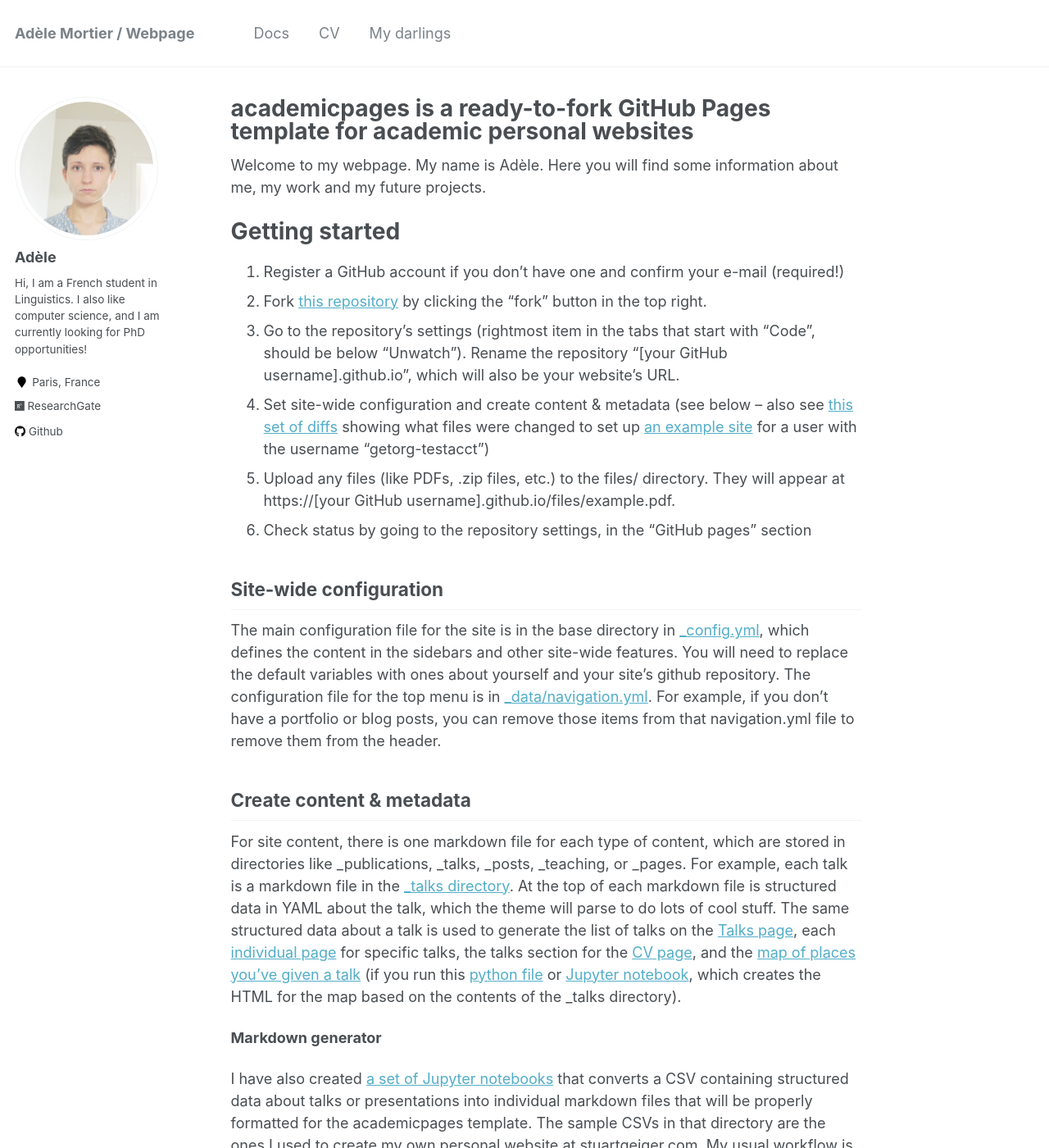
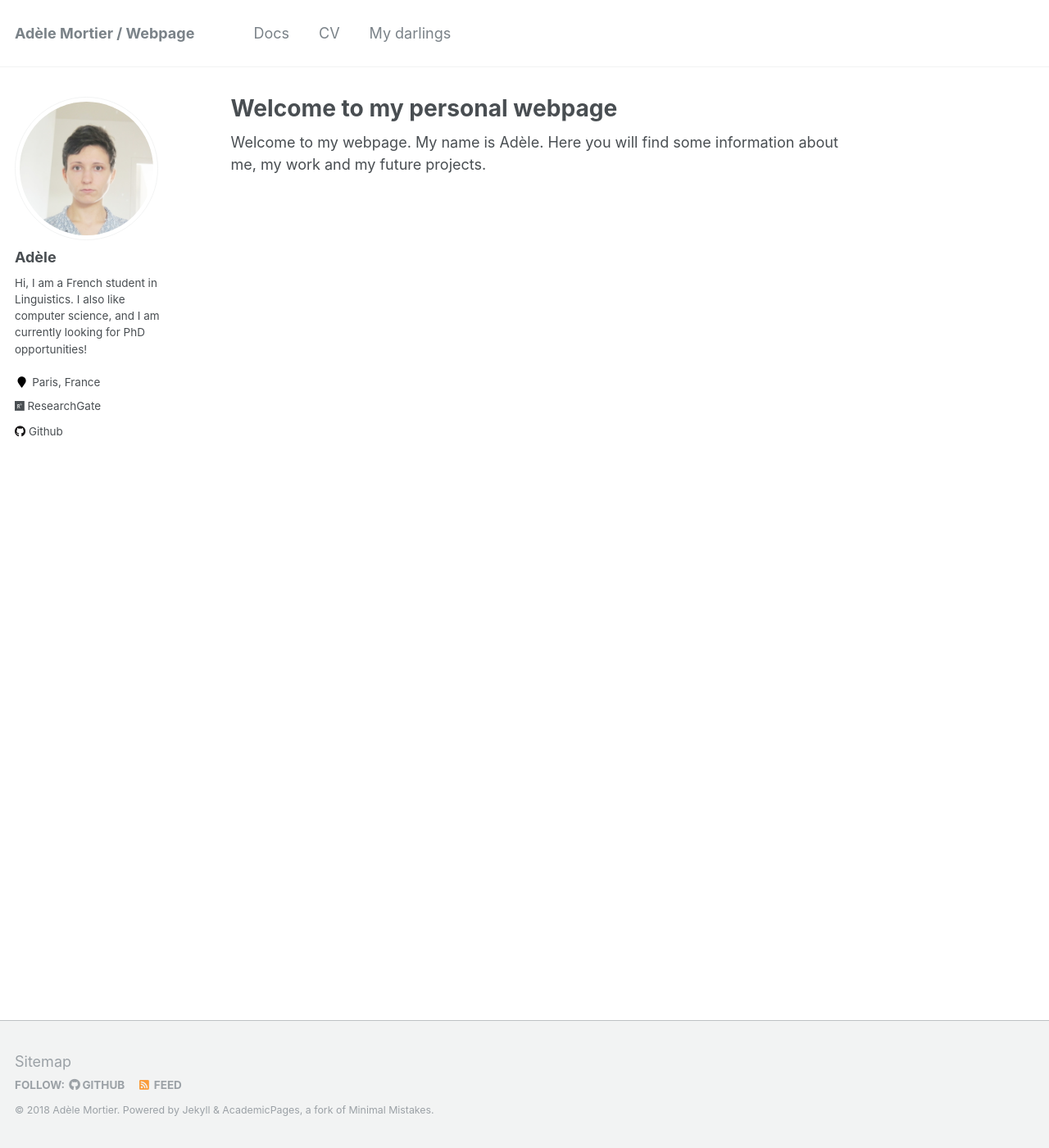
Before and after one commit to AdeleMortier/AdeleMortier.github.io, a Jekyll site: the page built from _pages/about.md, in a window 1280 px wide and 1400 px high. Shown: the whole window at 82% size. Built offline with Jekyll 4.4.1, drawn with Linux system fonts in a browser that asks for light colours; some of the changed text lies outside the part shown.

Commit message:
changed index

```diff
--- a/_pages/about.md
+++ b/_pages/about.md
@@ -1,6 +1,6 @@
 ---
 permalink: /
-title: "academicpages is a ready-to-fork GitHub Pages template for academic personal websites"
+title: "Welcome to my personal webpage"
 excerpt: "About me"
 author_profile: true
 redirect_from:
@@ -9,36 +9,3 @@
 ---
 
 Welcome to my webpage. My name is Adèle. Here you will find some information about me, my work and my future projects.
-
-Getting started
-======
-1. Register a GitHub account if you don't have one and confirm your e-mail (required!)
-1. Fork [this repository](https://github.com/academicpages/academicpages.github.io) by clicking the "fork" button in the top right.
-1. Go to the repository's settings (rightmost item in the tabs that start with "Code", should be below "Unwatch"). Rename the repository "[your GitHub username].github.io", which will also be your website's URL.
-1. Set site-wide configuration and create content & metadata (see below -- also see [this set of diffs](http://archive.is/3TPas) showing what files were changed to set up [an example site](https://getorg-testacct.github.io) for a user with the username "getorg-testacct")
-1. Upload any files (like PDFs, .zip files, etc.) to the files/ directory. They will appear at https://[your GitHub username].github.io/files/example.pdf.
-1. Check status by going to the repository settings, in the "GitHub pages" section
-
-Site-wide configuration
-------
-The main configuration file for the site is in the base directory in [_config.yml](https://github.com/academicpages/academicpages.github.io/blob/master/_config.yml), which defines the content in the sidebars and other site-wide features. You will need to replace the default variables with ones about yourself and your site's github repository. The configuration file for the top menu is in [_data/navigation.yml](https://github.com/academicpages/academicpages.github.io/blob/master/_data/navigation.yml). For example, if you don't have a portfolio or blog posts, you can remove those items from that navigation.yml file to remove them from the header.
-
-Create content & metadata
-------
-For site content, there is one markdown file for each type of content, which are stored in directories like _publications, _talks, _posts, _teaching, or _pages. For example, each talk is a markdown file in the [_talks directory](https://github.com/academicpages/academicpages.github.io/tree/master/_talks). At the top of each markdown file is structured data in YAML about the talk, which the theme will parse to do lots of cool stuff. The same structured data about a talk is used to generate the list of talks on the [Talks page](https://academicpages.github.io/talks), each [individual page](https://academicpages.github.io/talks/2012-03-01-talk-1) for specific talks, the talks section for the [CV page](https://academicpages.github.io/cv), and the [map of places you've given a talk](https://academicpages.github.io/talkmap.html) (if you run this [python file](https://github.com/academicpages/academicpages.github.io/blob/master/talkmap.py) or [Jupyter notebook](https://github.com/academicpages/academicpages.github.io/blob/master/talkmap.ipynb), which creates the HTML for the map based on the contents of the _talks directory).
-
-**Markdown generator**
-
-I have also created [a set of Jupyter notebooks](https://github.com/academicpages/academicpages.github.io/tree/master/markdown_generator
-) that converts a CSV containing structured data about talks or presentations into individual markdown files that will be properly formatted for the academicpages template. The sample CSVs in that directory are the ones I used to create my own personal website at stuartgeiger.com. My usual workflow is that I keep a spreadsheet of my publications and talks, then run the code in these notebooks to generate the markdown files, then commit and push them to the GitHub repository.
-
-How to edit your site's GitHub repository
-------
-Many people use a git client to create files on their local computer and then push them to GitHub's servers. If you are not familiar with git, you can directly edit these configuration and markdown files directly in the github.com interface. Navigate to a file (like [this one](https://github.com/academicpages/academicpages.github.io/blob/master/_talks/2012-03-01-talk-1.md) and click the pencil icon in the top right of the content preview (to the right of the "Raw | Blame | History" buttons). You can delete a file by clicking the trashcan icon to the right of the pencil icon. You can also create new files or upload files by navigating to a directory and clicking the "Create new file" or "Upload files" buttons.
-
-Example: editing a markdown file for a talk
-![Editing a markdown file for a talk](/images/editing-talk.png)
-
-For more info
-------
-More info about configuring academicpages can be found in [the guide](https://academicpages.github.io/markdown/). The [guides for the Minimal Mistakes theme](https://mmistakes.github.io/minimal-mistakes/docs/configuration/) (which this theme was forked from) might also be helpful.
```
